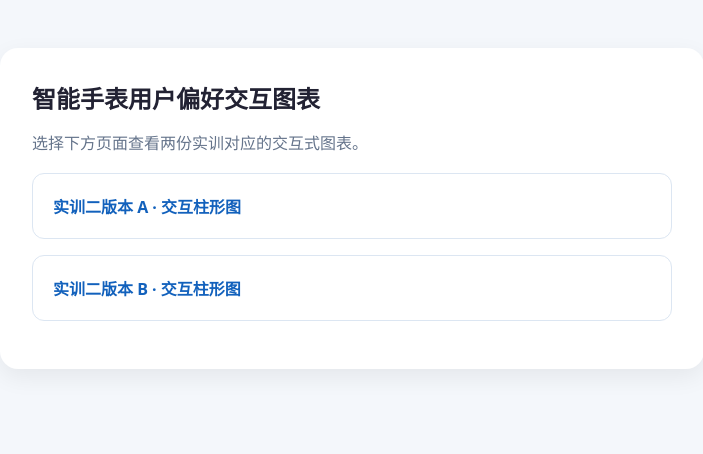
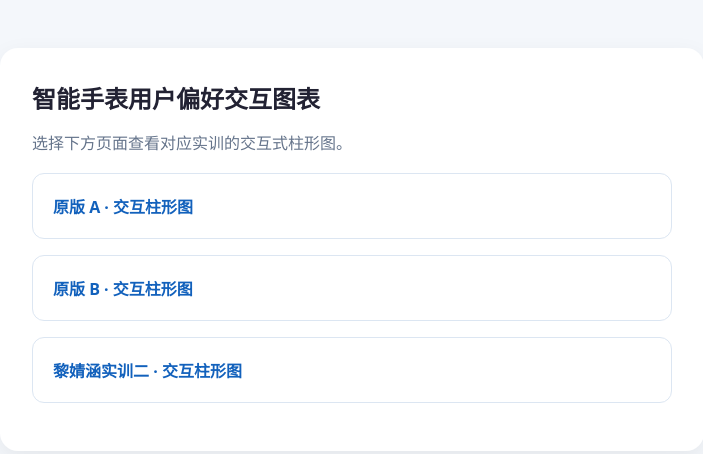
Before and after one commit to lh0314/diyi, a plain HTML site: page index.html in a window 1280 px wide. Shown: the whole page, without its empty margins (288-991 px from the left). Drawn offline with Linux system fonts and the light colour scheme.

Commit message:
Add Li Jinghan chart to Pages index

```diff
--- a/index.html
+++ b/index.html
@@ -12,5 +12,8 @@ a{display:block;padding:20px;border:1px solid #dce6f2;border-radius:12px;margin:
 a:hover{background:#f2f7ff}
 </style>
 </head>
-<body><main><h1>智能手表用户偏好交互图表</h1><p>选择下方页面查看两份实训对应的交互式图表。</p><a href="./smartwatch-chart-a.html">实训二版本 A · 交互柱形图</a><a href="./smartwatch-chart-b.html">实训二版本 B · 交互柱形图</a></main></body>
-</html>
+<body><main><h1>智能手表用户偏好交互图表</h1><p>选择下方页面查看对应实训的交互式柱形图。</p>
+<a href="./smartwatch-chart-a.html">原版 A · 交互柱形图</a>
+<a href="./smartwatch-chart-b.html">原版 B · 交互柱形图</a>
+<a href="./li-jinghan-smartwatch-preference.html">黎婧涵实训二 · 交互柱形图</a>
+</main></body></html>
```
